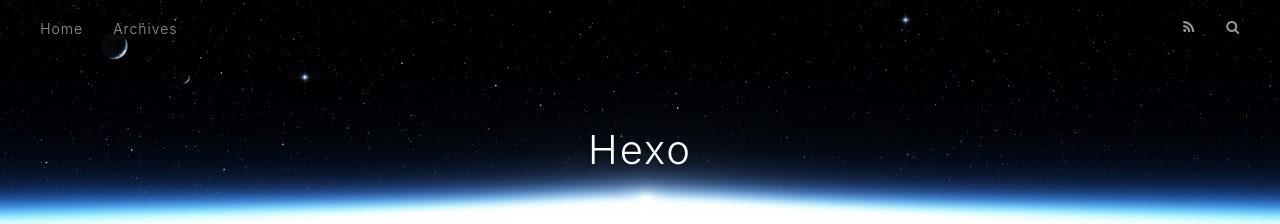
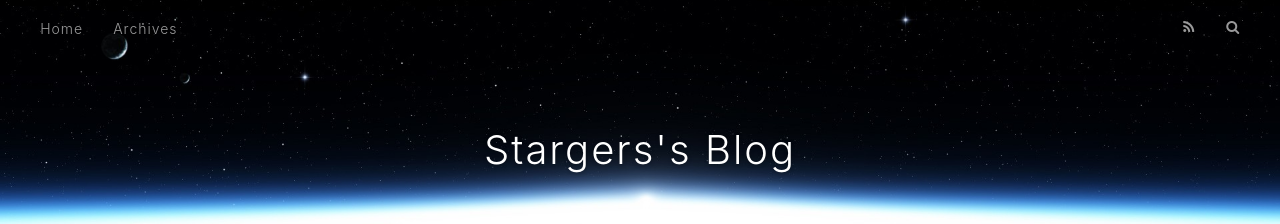
Before and after one commit to stargers/stargers.github.io, a plain HTML site: page index.html in a window 1280 px wide. Shown: the top 224 px of the page. Drawn offline with nearby package versions, Linux system fonts and the light colour scheme.

Commit message:
Site updated: 2018-04-13 21:50:30

```diff
--- a/index.html
+++ b/index.html
@@ -5,17 +5,17 @@
 
 
 
-  <title>Hexo</title>
+  <title>Stargers&#39;s Blog</title>
   <meta name="viewport" content="width=device-width, initial-scale=1, maximum-scale=1">
   <meta property="og:type" content="website">
-<meta property="og:title" content="Hexo">
+<meta property="og:title" content="Stargers&#39;s Blog">
 <meta property="og:url" content="http://yoursite.com/index.html">
-<meta property="og:site_name" content="Hexo">
+<meta property="og:site_name" content="Stargers&#39;s Blog">
 <meta property="og:locale" content="default">
 <meta name="twitter:card" content="summary">
-<meta name="twitter:title" content="Hexo">
+<meta name="twitter:title" content="Stargers&#39;s Blog">
 
-    <link rel="alternate" href="/atom.xml" title="Hexo" type="application/atom+xml">
+    <link rel="alternate" href="/atom.xml" title="Stargers&#39;s Blog" type="application/atom+xml">
 
 
     <link rel="icon" href="/favicon.png">
@@ -34,7 +34,7 @@
   <div id="header-outer" class="outer">
     <div id="header-title" class="inner">
       <h1 id="logo-wrap">
-        <a href="/" id="logo">Hexo</a>
+        <a href="/" id="logo">Stargers&#39;s Blog</a>
       </h1>
 
     </div>
@@ -97,7 +97,7 @@
 
     </div>
     <footer class="article-footer">
-      <a data-url="http://yoursite.com/2018/04/08/hello-world/" data-id="cjfqlg7bx0000xwsqdugaauun" class="article-share-link">Share</a>
+      <a data-url="http://yoursite.com/2018/04/08/hello-world/" data-id="cjfy0fbf40000k4sqheapb69q" class="article-share-link">Share</a>
 
 
     </footer>
```
Also changed, not shown: 2018/04/08/hello-world/index.html (+5 -5 lines), archives/2018/04/index.html (+6 -6 lines), archives/2018/index.html (+6 -6 lines), archives/index.html (+6 -6 lines).
